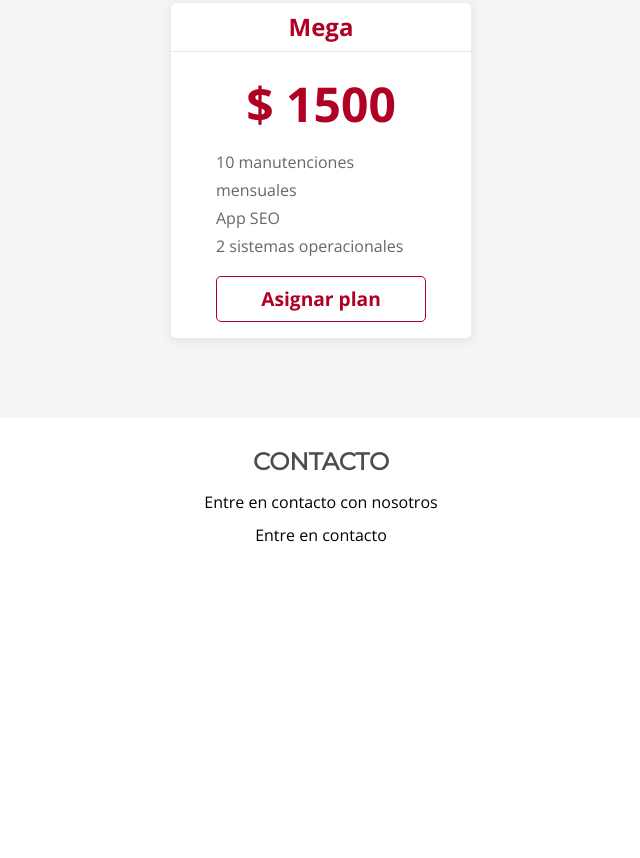
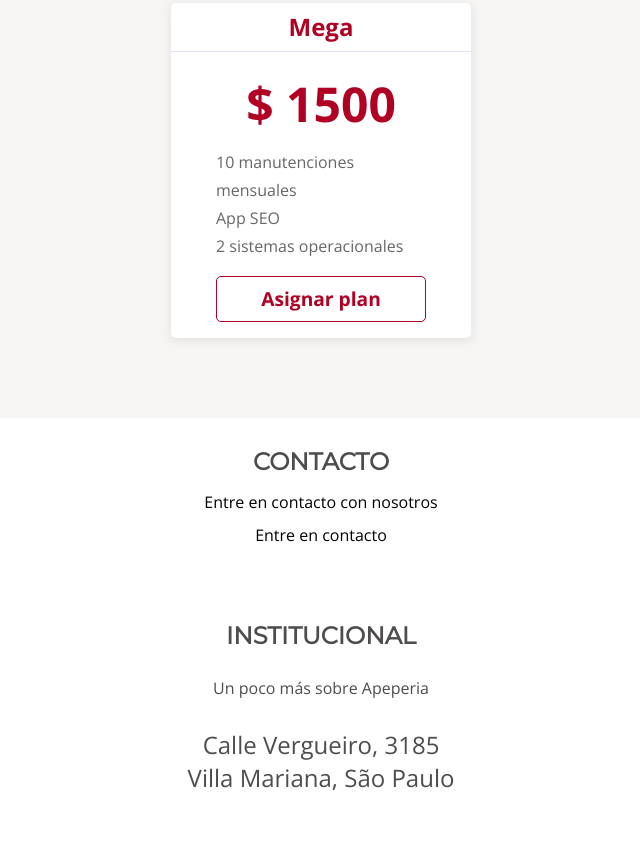
Before and after one commit to VanessaChV/Layouts-Responsivos, a plain HTML site: page index.html in a window 1280 px wide. Shown: the part 2713-3571 px from the top of the page, without its empty margins (319-959 px from the left). Before the commit the page ends 3305 px from the top, so only its background shows below. Drawn offline with nearby package versions, Linux system fonts and the light colour scheme.

Commit message:
Contacto | Título, descripción, address

```diff
--- a/index.html
+++ b/index.html
@@ -198,6 +198,12 @@
 
             </section>
 
+            <section class="institucional container">
+                <hs class="institucional__titulo">Institucional</hs>
+                <p class="institucional__descripcion">Un poco más sobre Apeperia</p>
+                <address class="institucional__direccion">Calle Vergueiro, 3185</br>
+                    Villa Mariana, São Paulo</address>
+            </section>
         </main>
 
     </body>
```
